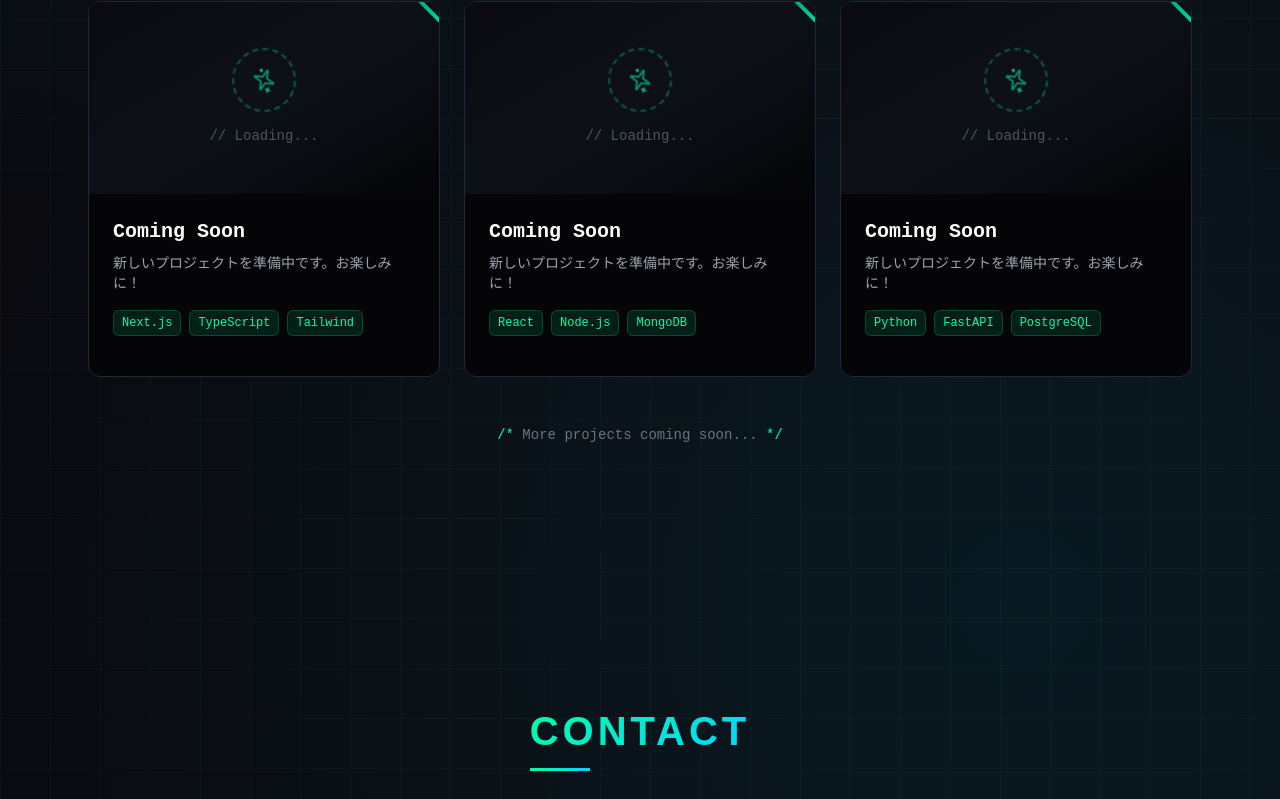
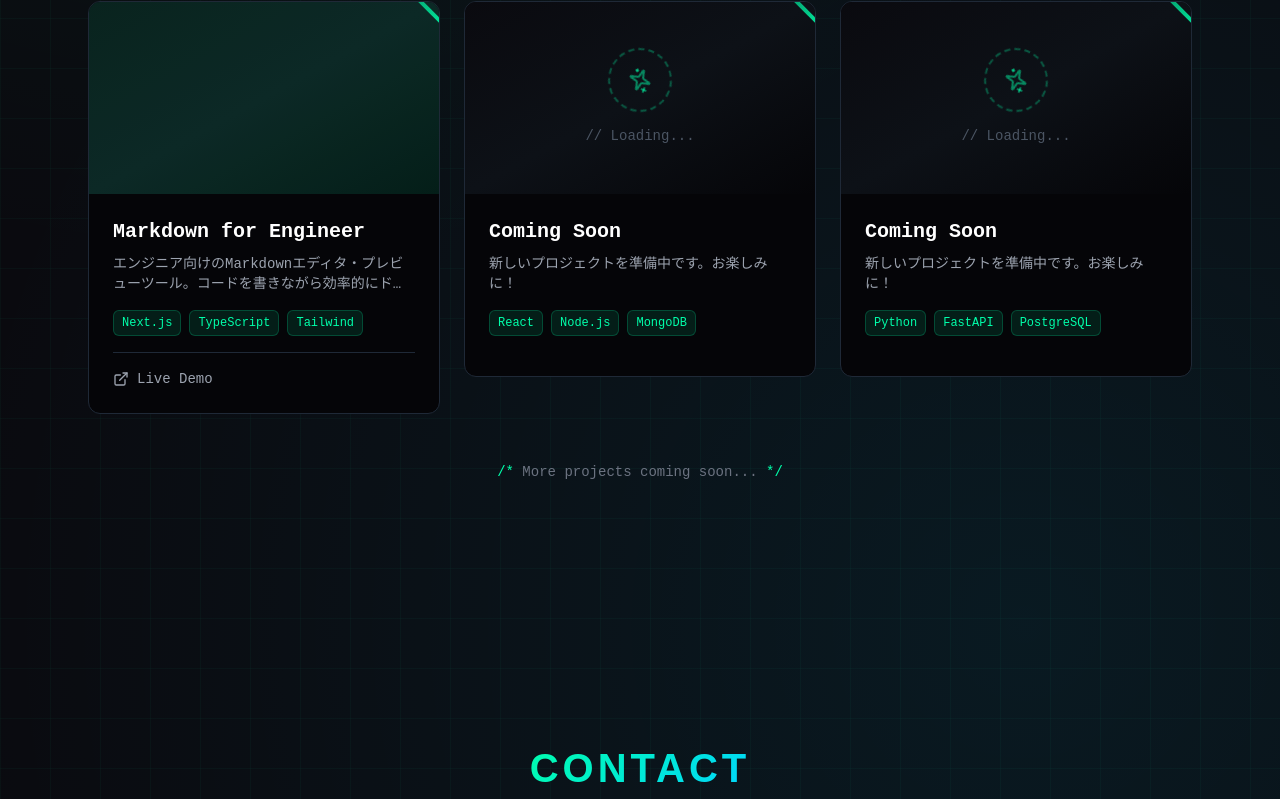
Before and after one commit to histonoby/My-Portfolio, a Next.js app: page / in a window 1280 px wide. Shown: the part 1882-2681 px from the top of the page. Built offline with nearby package versions, Linux system fonts and the light colour scheme.

Commit message:
Add Markdown for Engineer project

```diff
--- a/components/Projects.tsx
+++ b/components/Projects.tsx
@@ -5,17 +5,17 @@ import { useInView } from "framer-motion";
 import { useRef } from "react";
 import { ExternalLink, Github, Sparkles } from "lucide-react";
 
-// プロジェクトデータ（後で実際のプロジェクトに更新）
+// プロジェクトデータ
 const projects = [
   {
     id: 1,
-    title: "Coming Soon",
-    description: "新しいプロジェクトを準備中です。お楽しみに！",
+    title: "Markdown for Engineer",
+    description: "エンジニア向けのMarkdownエディタ・プレビューツール。コードを書きながら効率的にドキュメントを作成できます。",
     tags: ["Next.js", "TypeScript", "Tailwind"],
     image: null,
-    liveUrl: null,
+    liveUrl: "https://markdown-for-engineer-git-main-histonobys-projects.vercel.app/",
     githubUrl: null,
-    isPlaceholder: true,
+    isPlaceholder: false,
   },
   {
     id: 2,
```
